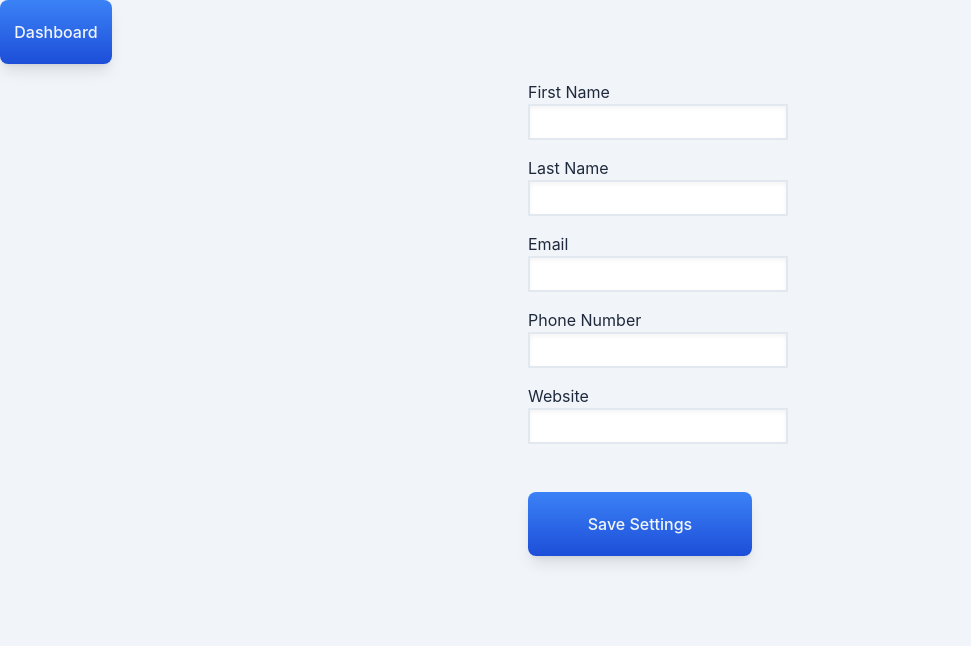
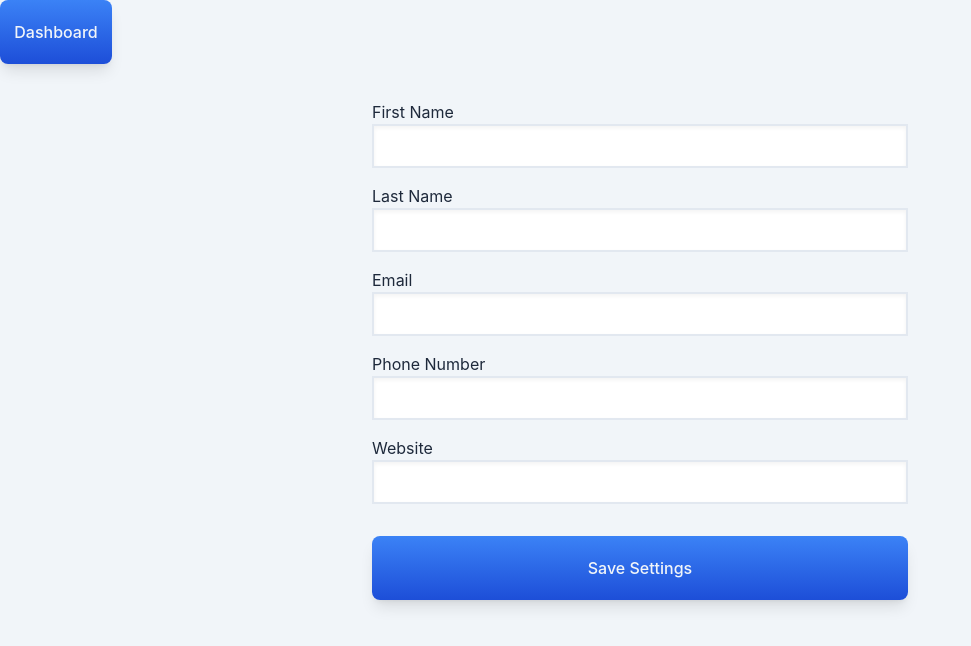
Before and after one commit to ekorber/cover-letter-generator-site, a React (Create React App) app in the folder client/: page /profile in a window 1280 px wide. Shown: the top 646 px of the page, without its empty margins (0-971 px from the left). Built offline with nearby package versions, Linux system fonts and the light colour scheme.

Commit message:
Adjust styling for profile settings form

```diff
--- a/client/src/pages/profile-settings.js
+++ b/client/src/pages/profile-settings.js
@@ -38,45 +38,45 @@ function ProfileSettingsPage() {
   return (
     <>
       <Link to="/dashboard"><PrimaryButton className='mb-4 w-28'>Dashboard</PrimaryButton></Link>
-      <div className="w-56 mx-auto">
+      <div className="w-full max-w-xl p-5 mx-auto">
         <form className="flex flex-col gap-4" onSubmit={handleSubmit}>
 
           <label>First Name <input
               type="text"
               name="fname"
-              className=" p-1 border-2 border-slate-200 shadow-inner"
+              className="w-full p-2 border-2 border-slate-200 shadow-inner"
               value={profile.fname}
               onChange={handleChange} /></label>
 
           <label>Last Name <input
               type="text"
               name="lname"
-              className="p-1 border-2 border-slate-200 shadow-inner"
+              className="w-full p-2 border-2 border-slate-200 shadow-inner"
               value={profile.lname}
               onChange={handleChange} /></label>
 
           <label>Email <input
               type="email"
               name="email"
-              className="p-1 border-2 border-slate-200 shadow-inner"
+              className="w-full p-2 border-2 border-slate-200 shadow-inner"
               value={profile.email}
               onChange={handleChange} /></label>
 
           <label>Phone Number <input
               type="tel"
               name="phoneNumber"
-              className="p-1 border-2 border-slate-200 shadow-inner"
+              className="w-full p-2 border-2 border-slate-200 shadow-inner"
               value={profile.phoneNumber}
               onChange={handleChange} /></label>
 
           <label>Website <input
               type="url"
               name="website"
-              className="p-1 border-2 border-slate-200 shadow-inner"
+              className="w-full p-2 border-2 border-slate-200 shadow-inner"
               value={profile.website}
               onChange={handleChange} /></label>
 
-          <PrimaryButton type="submit" className='mt-8'>Save Settings</PrimaryButton>
+          <PrimaryButton type="submit" className='mt-4'>Save Settings</PrimaryButton>
         </form>
       </div>
     </>
```
